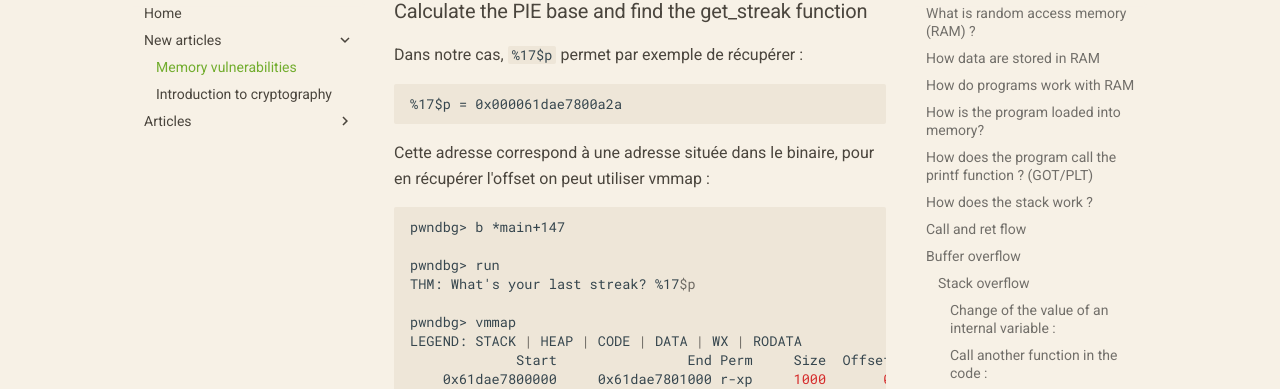
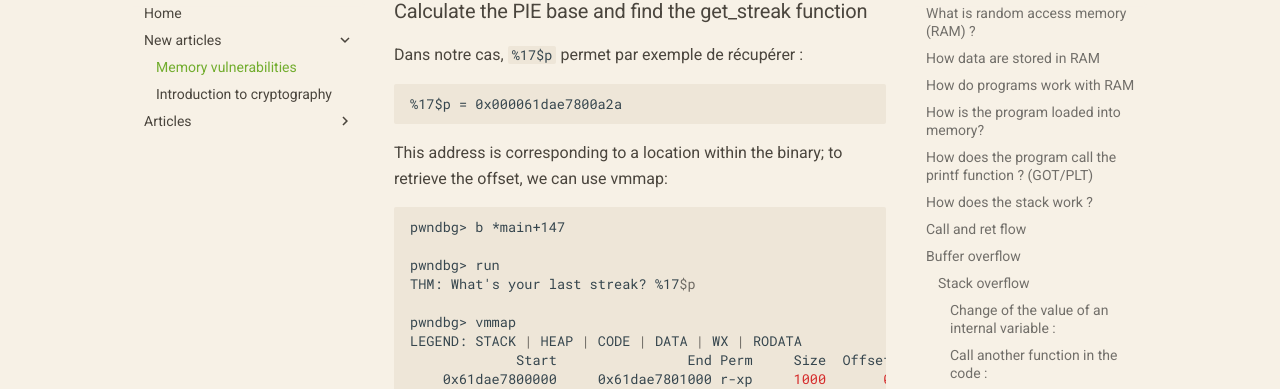
Before and after one commit to backup-5968426158/blog-code, an MkDocs documentation site: the page built from docs/Memory vulnerabilities.md, in a window 1280 px wide and 900 px high, scrolled down 84889 px. Shown: the part 117-506 px from the top of the window. Built offline with MkDocs 1.6.1 and Material for MkDocs 9.7.7, drawn with Linux system fonts in a browser that asks for light colours.

Commit message:
Traduction fail

````diff
--- a/docs/Memory vulnerabilities.md
+++ b/docs/Memory vulnerabilities.md
@@ -3402,7 +3402,7 @@ Dans notre cas, `%17$p` permet par exemple de récupérer :
 %17$p = 0x000061dae7800a2a
 ```
 
-Cette adresse correspond à une adresse située dans le binaire, pour en récupérer l'offset on peut utiliser vmmap :
+This address is corresponding to a location within the binary; to retrieve the offset, we can use vmmap:
 ```bash
 pwndbg> b *main+147
 
````
